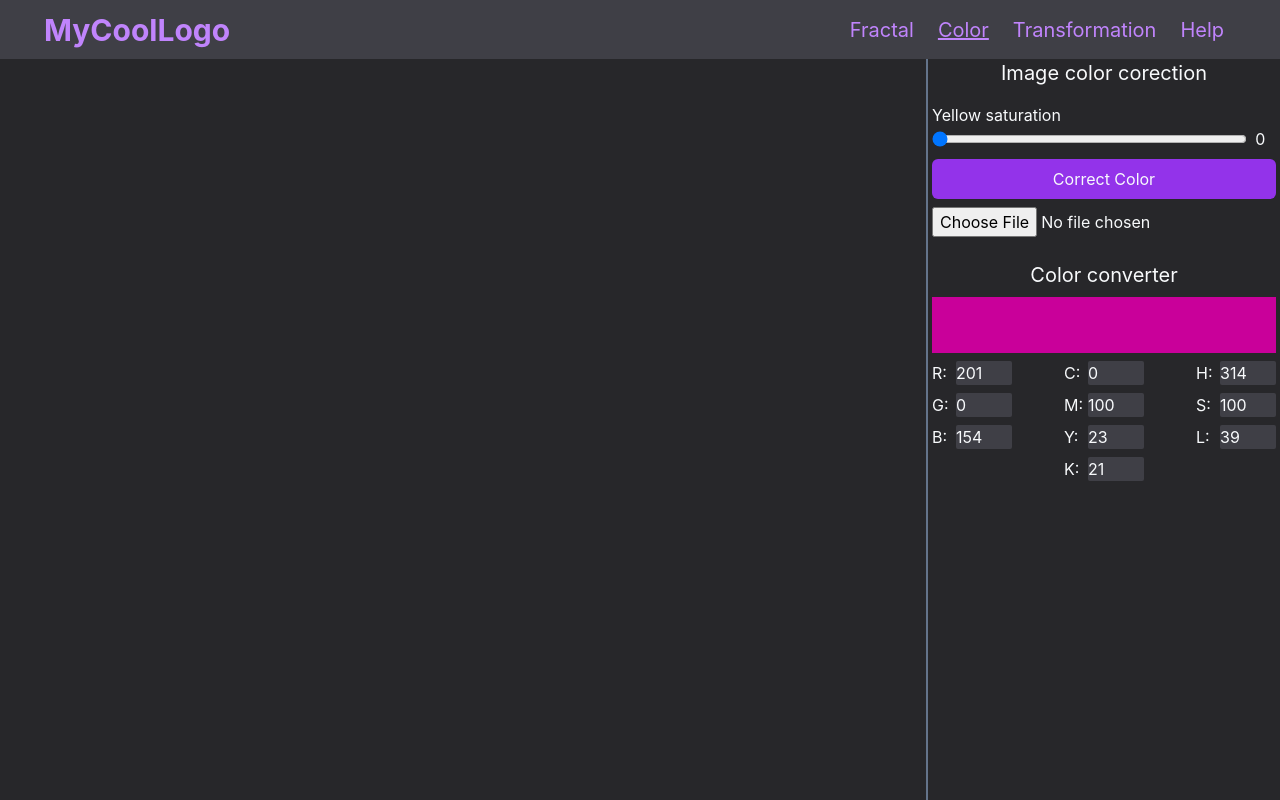
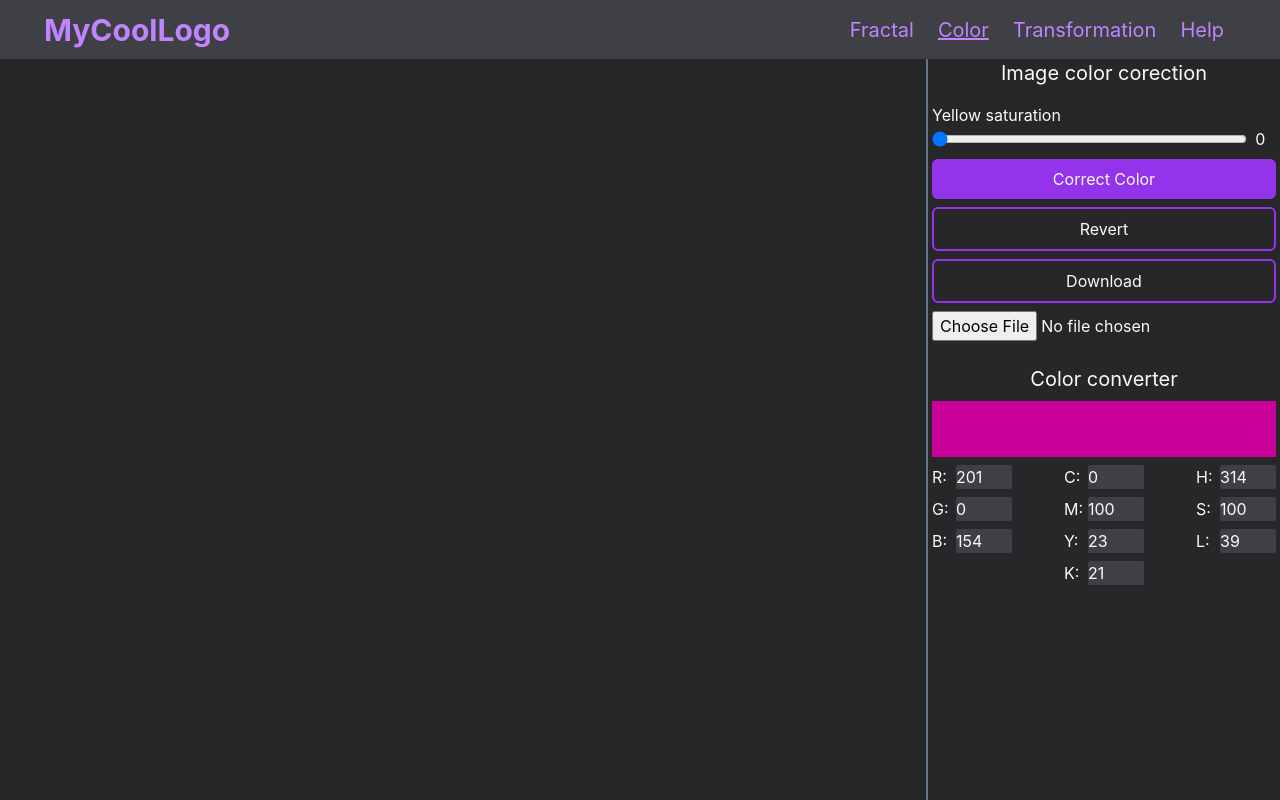
Before and after one commit to RomanAntonyk/computer-graphic-project, a React (Create React App) app: page /color in a window 1280 px wide. Built offline with nearby package versions, Linux system fonts and the light colour scheme.

Commit message:
add disable and revert

```diff
--- a/src/components/Pages/Color.jsx
+++ b/src/components/Pages/Color.jsx
@@ -1,6 +1,7 @@
 import React, { useRef, useState } from 'react'
 import ColorConverter from '../ColorConverter/ColorConverter'
 import PrimaryButton from '../UI/PrimaryButton'
+import OutlinedButton from '../UI/OutlinedButton'
 import Range from '../UI/Range'
 import Color from 'color'
 
@@ -35,6 +36,10 @@ function ColorPage() {
     reader.readAsDataURL(e.target.files[0]);
   }
 
+  const revert =()=>{
+    drawImage(canvas.current.getContext('2d'), imgRef.current)
+  }
+
   const saturarionChange = () => {
     const cvs = canvas.current;
     const ctx = cvs.getContext("2d");
@@ -54,6 +59,14 @@ function ColorPage() {
     ctx.putImageData(imageData, 0, 0);
   };
 
+  function saveCanvasImage() {
+    const cvs = canvas.current
+    const link = document.createElement('a');
+    link.download = 'convertedImg.png';
+    link.href = cvs.toDataURL();
+    link.click();
+}
+
   return (
     <div className='flex h-full'>
       <div className='w-full flex justify-center items-center'>
@@ -63,8 +76,11 @@ function ColorPage() {
         <div className='flex flex-col gap-2'>
           <h1 className='text-xl mb-2 text-center'>Image сolor corection</h1>
           <Range label={'Yellow saturation'} min={0} max={100} value={coef} onChange={setCoef}/>
-          <PrimaryButton className = 'w-full' onClick={saturarionChange}>Correct Color</PrimaryButton>
+          <PrimaryButton className = 'w-full' disable={imgRef.current===null} onClick={saturarionChange}>Correct Color</PrimaryButton>
+          <OutlinedButton className = 'w-full' disable={imgRef.current===null} onClick={revert}>Revert </OutlinedButton>
+          <OutlinedButton className = 'w-full' disable={imgRef.current===null} onClick={saveCanvasImage}>Download</OutlinedButton>
           <input type="file" accept="image/*" onChange={handleImage}/>
+
         </div>
         <div>
            <h1 className='text-xl mb-2 text-center'>Color converter</h1>
--- a/src/components/UI/OutlinedButton.jsx
+++ b/src/components/UI/OutlinedButton.jsx
@@ -1,8 +1,8 @@
 import React from 'react'
 
-const OutlinedButton = ({onClick, children, className, ...props}) => {
+const OutlinedButton = ({onClick, children, className, disable, ...props}) => {
   return (
-    <button props onClick={onClick} className={'border-purple-600 hover:bg-purple-700 p-2 rounded-md border-2 '.concat(className)}>
+    <button props onClick={onClick} disabled ={disable} className={'border-purple-600 hover:bg-purple-700 p-2 rounded-md border-2 '.concat(className)}>
         {children}
     </button>
   )
--- a/src/components/UI/PrimaryButton.jsx
+++ b/src/components/UI/PrimaryButton.jsx
@@ -1,8 +1,8 @@
 import React from 'react'
 
-const PrimaryButton = ({onClick, children, className, ...props}) => {
+const PrimaryButton = ({onClick, children, className, disable, ...props}) => {
   return (
-    <button onClick={onClick} className={'bg-purple-600 hover:bg-purple-700 p-2 rounded-md '.concat(className)}>
+    <button onClick={onClick} disabled={disable} className={'bg-purple-600 hover:bg-purple-700 p-2 rounded-md '.concat(className)}>
         {children}
     </button>
   )
```
